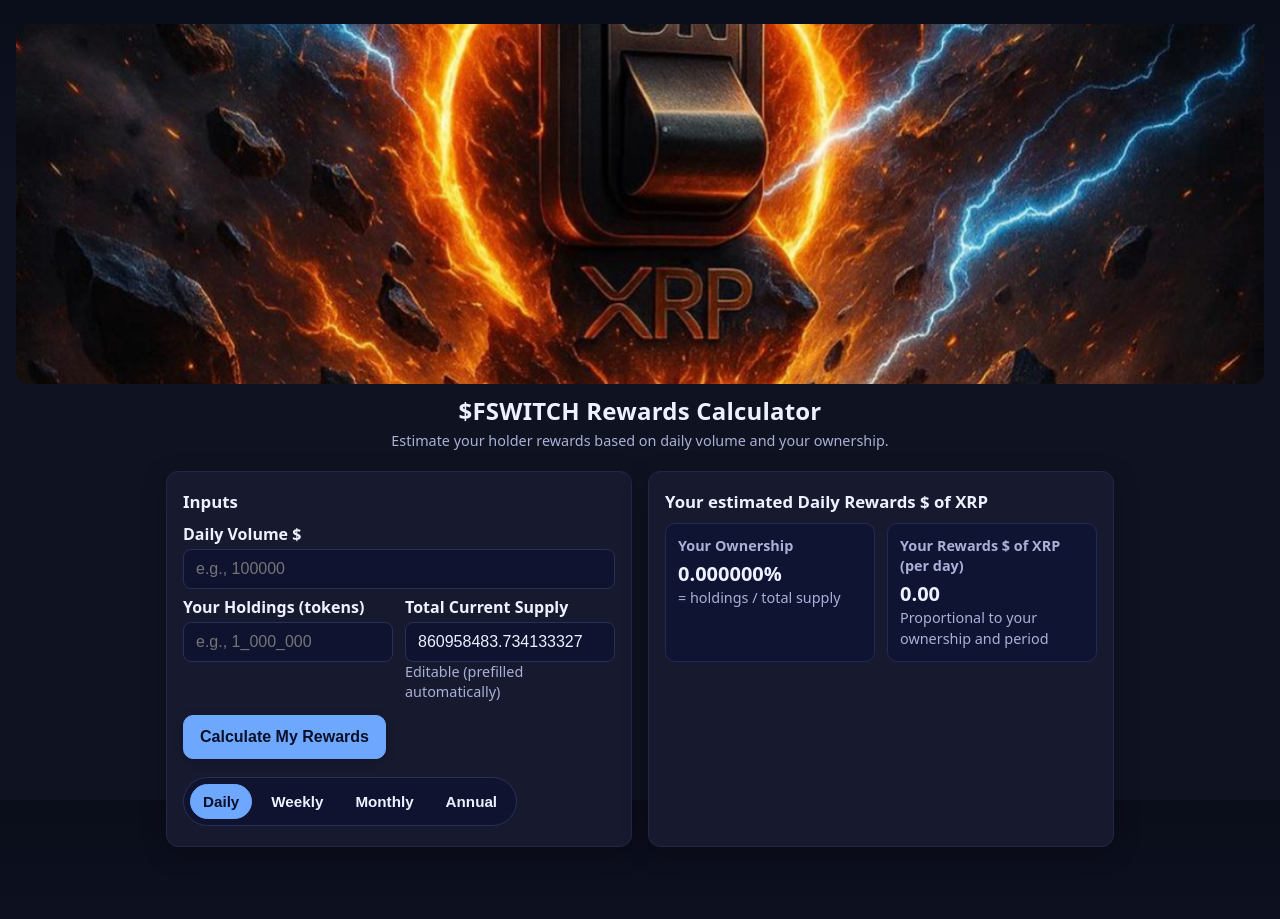
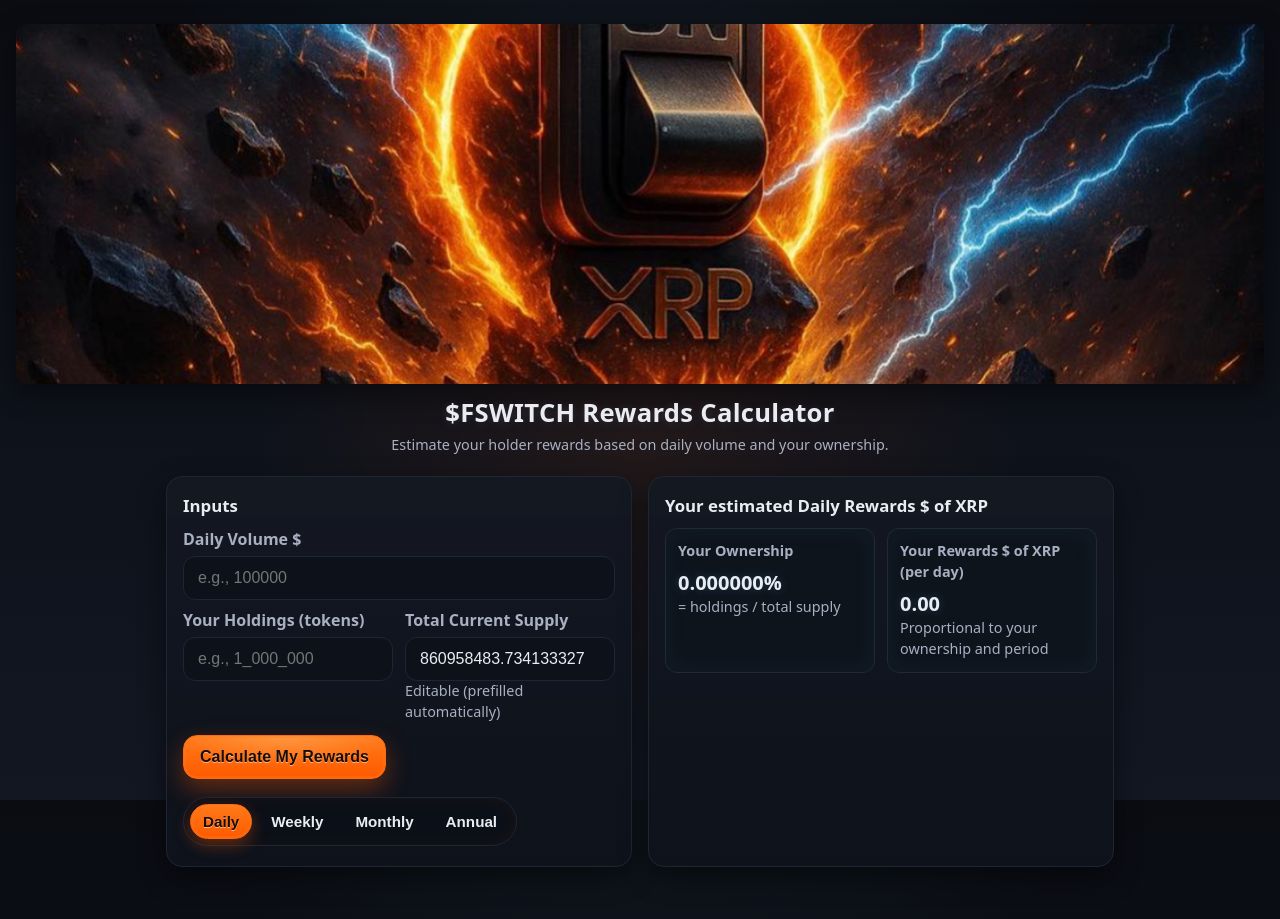
Before and after one commit to RewardsGuru/Flipswitch-Rewards-Calculator, a plain HTML site: page index.html in a window 1280 px wide. Shown: the top 919 px of the page. Drawn offline with Linux system fonts and the light colour scheme.

Commit message:
Update index.html-7

```diff
--- a/index.html
+++ b/index.html
@@ -5,13 +5,11 @@
   <meta name="viewport" content="width=device-width, initial-scale=1" />
   <title>$FSWITCH Rewards Calculator</title>
 
-  <!-- Icons / Favicon -->
   <link rel="icon" href="favicon.ico" sizes="any">
   <link rel="icon" type="image/png" href="fswitch_icon_512.png" sizes="512x512">
   <link rel="apple-touch-icon" href="apple-touch-icon.png">
-  <meta name="theme-color" content="#0f1221">
+  <meta name="theme-color" content="#0a0c12">
 
-  <!-- Open Graph / Twitter Cards -->
   <meta property="og:type" content="website">
   <meta property="og:title" content="$FSWITCH Rewards Calculator">
   <meta property="og:description" content="Estimate your Daily / Weekly / Monthly / Annual $XRP rewards.">
@@ -26,73 +24,136 @@
   <meta name="twitter:image" content="https://rewardsguru.github.io/flipswitch-rewards-calculator/fswitch_og_1200x630.jpg">
 
   <style>
+    /* ===== XRP FLIPSWITCH THEME (dark rock + lava + lightning) ===== */
     :root{
-      --bg:#0f1221; --card:#171a2f; --text:#eef1ff; --muted:#aab0d6; --accent:#6ea8fe;
+      --bg-0:#0a0c12;      /* near-black rock */
+      --bg-1:#121722;      /* deep slate */
+      --panel:#0f131d;     /* cards */
+      --edge:#1f2633;      /* borders */
+
+      --text:#e9ecf2;
+      --muted:#a8b0c2;
+
+      --fire-1:#ff5a00;    /* rim orange */
+      --fire-2:#ff7a1a;    /* core orange */
+      --fire-3:#ffd08a;    /* hot highlight */
+      --bolt:#67c6ff;      /* electric blue */
     }
+
     *{box-sizing:border-box}
     body{
-      margin:0; font-family:system-ui,-apple-system,Segoe UI,Roboto,Inter,Helvetica,Arial,sans-serif;
-      background:linear-gradient(180deg,#0a0d1a,var(--bg) 200px) fixed;
+      margin:0;
+      font-family:system-ui,-apple-system,Segoe UI,Roboto,Inter,Helvetica,Arial,sans-serif;
       color:var(--text);
-      line-height:1.4;
+      line-height:1.45;
       padding-bottom:84px;
+
+      /* volcanic background with subtle energy */
+      background:
+        radial-gradient(80vmin 60vmin at 50% 55%, rgba(255,90,0,.08), transparent 60%),
+        radial-gradient(100vmin 70vmin at 50% -10%, rgba(103,198,255,.06), transparent 60%),
+        linear-gradient(180deg, var(--bg-0), var(--bg-1));
+      background-attachment: fixed;
     }
+
     header{padding:16px 16px 8px; text-align:center}
-    header h1{margin:.6rem 0 0; font-size:1.5rem; font-weight:800; letter-spacing:.2px}
+    header h1{margin:.6rem 0 0; font-size:1.6rem; font-weight:900; letter-spacing:.3px;
+      text-shadow:0 2px 12px rgba(103,198,255,.15), 0 0 10px rgba(255,90,0,.08)}
     header p{margin:.25rem 0; color:var(--muted); font-size:.95rem}
     .banner{
       width:100%; height:auto; max-height:360px; display:block; object-fit:cover;
-      border-radius:12px; margin:8px auto;
+      border-radius:12px; margin:8px auto; box-shadow:0 10px 28px rgba(0,0,0,.45);
     }
+
     .wrap{max-width:980px; margin:0 auto; padding:8px 16px 32px}
     .grid{display:grid; grid-template-columns:1fr; gap:16px}
     @media (min-width:880px){ .grid{grid-template-columns:1fr 1fr} }
+
     .card{
-      background:var(--card);
-      border:1px solid #222648;
-      border-radius:12px; padding:16px;
-      box-shadow:0 6px 24px rgba(0,0,0,.25);
+      background:linear-gradient(180deg, rgba(255,255,255,.02), rgba(0,0,0,.08)), var(--panel);
+      border:1px solid var(--edge);
+      border-radius:16px; padding:16px;
+      box-shadow:0 10px 28px rgba(0,0,0,.45);
     }
     .card h2{margin:.1rem 0 .6rem; font-size:1.05rem}
-    label{display:block; font-weight:600; margin:.4rem 0 .25rem}
+
+    label{display:block; font-weight:700; margin:.55rem 0 .3rem; color:var(--muted)}
+
+    /* Field wrapper so the whole block glows */
+    .field{position:relative; border-radius:14px; transition:box-shadow .25s ease}
+    .field:focus-within{
+      box-shadow:
+        0 0 0 2px rgba(255,122,26,.70),
+        0 0 28px 6px rgba(255,90,0,.35),
+        inset 0 0 14px rgba(255,208,138,.12);
+    }
+
     input{
-      width:100%; padding:10px 12px; border-radius:8px; border:1px solid #2a2f58;
-      background:#0f1330; color:var(--text); font-size:1rem;
+      width:100%; padding:12px 14px; border-radius:12px;
+      border:1px solid var(--edge);
+      background:#0c111a; color:var(--text); font-size:1rem;
+      outline:none;
+      transition:border-color .2s ease, box-shadow .25s ease, background .25s ease;
     }
-    input:focus{outline:none; border-color:var(--accent); box-shadow:0 0 0 3px rgba(110,168,254,.15)}
+    input:hover{border-color:#2c3446}
+    input:focus{
+      border-color:transparent;
+      background:#0b1019;
+      box-shadow:
+        0 0 0 2px rgba(255,122,26,.75),
+        0 0 24px 8px rgba(255,90,0,.35),
+        inset 0 0 12px rgba(255,208,138,.18);
+    }
+
     .row{display:grid; grid-template-columns:1fr 1fr; gap:12px}
     .help{font-size:.9rem; color:var(--muted)}
+
     .kpi{
       display:grid; grid-template-columns:repeat(2,1fr); gap:12px; margin-top:8px
     }
     .kpi .box{
-      background:#101433; border:1px solid #212a55; border-radius:10px; padding:12px
+      background:#0e141c; border:1px solid #1f2a33; border-radius:12px; padding:12px;
+      box-shadow:inset 0 0 24px rgba(103,198,255,.05);
     }
-    .box h3{margin:0; font-size:.9rem; color:var(--muted); font-weight:600}
-    .val{font-weight:800; font-size:1.25rem; margin-top:4px}
+    .box h3{margin:0; font-size:.9rem; color:var(--muted); font-weight:700}
+    .val{font-weight:900; font-size:1.25rem; margin-top:6px; text-shadow:0 0 10px rgba(103,198,255,.22)}
+
     .seg{
-      display:inline-flex; gap:6px; padding:6px; background:#0f1330; border:1px solid #2a2f58; border-radius:999px; margin:8px 0 4px;
+      display:inline-flex; gap:6px; padding:6px;
+      background:#0b1018; border:1px solid var(--edge); border-radius:999px; margin:8px 0 4px;
+      box-shadow:inset 0 0 18px rgba(255,90,0,.06);
     }
     .seg button{
       appearance:none; border:1px solid transparent; background:transparent; color:var(--text);
-      padding:8px 12px; border-radius:999px; cursor:pointer; font-weight:700; font-size:.95rem;
+      padding:8px 12px; border-radius:999px; cursor:pointer; font-weight:800; font-size:.95rem;
     }
     .seg button[aria-pressed="true"]{
-      background:var(--accent); color:#0a0f2a; border-color:#6ea8fe;
+      background:linear-gradient(180deg, var(--fire-2), var(--fire-1));
+      color:#190c04; border-color:#ff6a10; text-shadow:0 1px 0 rgba(255,240,210,.6);
+      box-shadow:0 6px 16px rgba(255,90,0,.35), 0 0 0 2px rgba(255,122,26,.35) inset;
     }
+
     .actions{margin-top:12px; display:flex; gap:10px; flex-wrap:wrap; align-items:center}
+
     .btn{
-      appearance:none; border:1px solid #6ea8fe; background:#0f1330; color:var(--text);
-      padding:12px 16px; border-radius:10px; cursor:pointer; font-weight:800; font-size:1rem;
-      box-shadow:0 2px 10px rgba(0,0,0,.25);
+      appearance:none; border:1px solid #ff6a10;
+      background:
+        radial-gradient(120% 160% at 50% 0%, rgba(255,208,138,.35), transparent 45%),
+        linear-gradient(180deg, var(--fire-2), var(--fire-1));
+      color:#190c04;
+      padding:12px 16px; border-radius:14px; cursor:pointer; font-weight:900; font-size:1rem;
+      text-shadow:0 1px 0 rgba(255,240,210,.6);
+      box-shadow:0 10px 24px rgba(255,90,0,.35), 0 0 0 2px rgba(255,122,26,.35) inset;
+      transition:transform .08s ease, box-shadow .2s ease, filter .2s ease;
     }
-    .btn:hover{background:#13205a}
-    .btn.primary{background:var(--accent); color:#0a0f2a; border-color:#6ea8fe}
-    .btn.primary:hover{filter:brightness(0.95)}
+    .btn:hover{filter:saturate(1.05)}
+    .btn:active{transform:translateY(1px); box-shadow:0 8px 18px rgba(255,90,0,.28), 0 0 0 2px rgba(255,122,26,.55) inset}
+    .btn.primary{ /* same as .btn for clarity */ }
+
     .sticky-bar{
       position:fixed; left:0; right:0; bottom:0; z-index:1000;
-      background:rgba(15,19,48,.9); backdrop-filter: blur(6px);
-      border-top:1px solid #2a2f58;
+      background:rgba(15,19,29,.92); backdrop-filter: blur(6px);
+      border-top:1px solid var(--edge);
       padding:10px 12px;
       display:flex; gap:10px; justify-content:center; align-items:center;
     }
@@ -101,8 +162,10 @@
       .sticky-bar{display:none}
       body{padding-bottom:0}
     }
+
     footer{opacity:.9; text-align:center; padding:30px 10px 40px; color:var(--muted); font-size:.85rem}
     footer img{margin-top:10px;width:220px;height:auto;opacity:0.95;border-radius:6px;}
+    @media (prefers-reduced-motion: reduce){ *{transition:none !important} }
   </style>
 </head>
 <body>
@@ -117,15 +180,17 @@
       <section class="card">
         <h2>Inputs</h2>
 
-        <label for="volume">Daily Volume $</label>
-        <input id="volume" type="number" min="0" step="0.01" placeholder="e.g., 100000" />
+        <div class="field">
+          <label for="volume">Daily Volume $</label>
+          <input id="volume" type="number" min="0" step="0.01" placeholder="e.g., 100000" />
+        </div>
 
         <div class="row">
-          <div>
+          <div class="field">
             <label for="holdings">Your Holdings (tokens)</label>
             <input id="holdings" type="number" min="0" step="0.000000001" placeholder="e.g., 1_000_000" />
           </div>
-          <div>
+          <div class="field">
             <label for="supply">Total Current Supply</label>
             <input id="supply" type="number" min="0" step="0.000000001" />
             <div class="help">Editable (prefilled automatically)</div>
@@ -238,9 +303,6 @@
     els.btnWeekly.addEventListener('click', () => { setPeriod('Weekly'); recalc(); });
     els.btnMonthly.addEventListener('click', () => { setPeriod('Monthly'); recalc(); });
     els.btnAnnual.addEventListener('click', () => { setPeriod('Annual'); recalc(); });
-
-    setPeriod('Daily');
-    recalc();
   </script>
 </body>
 </html>
```
